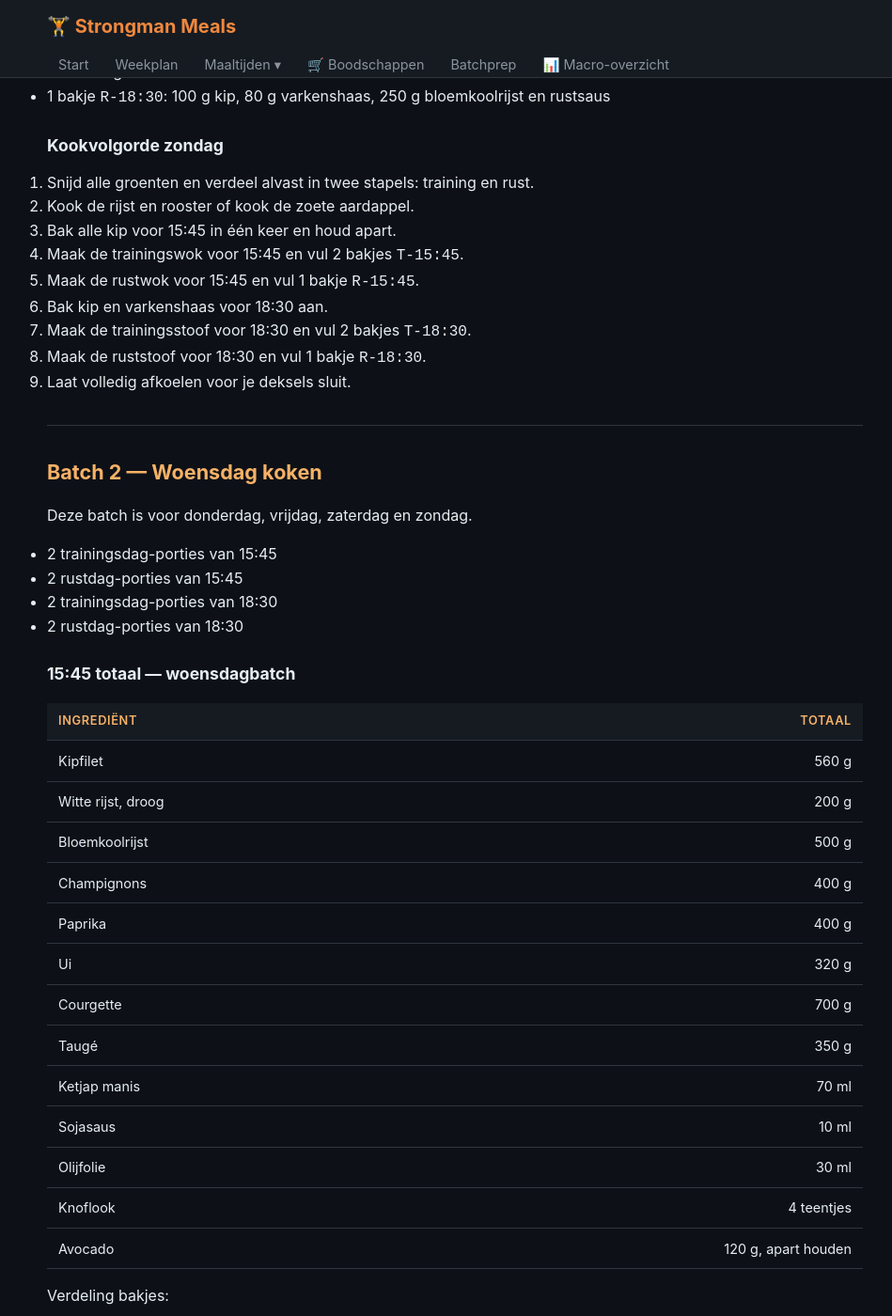
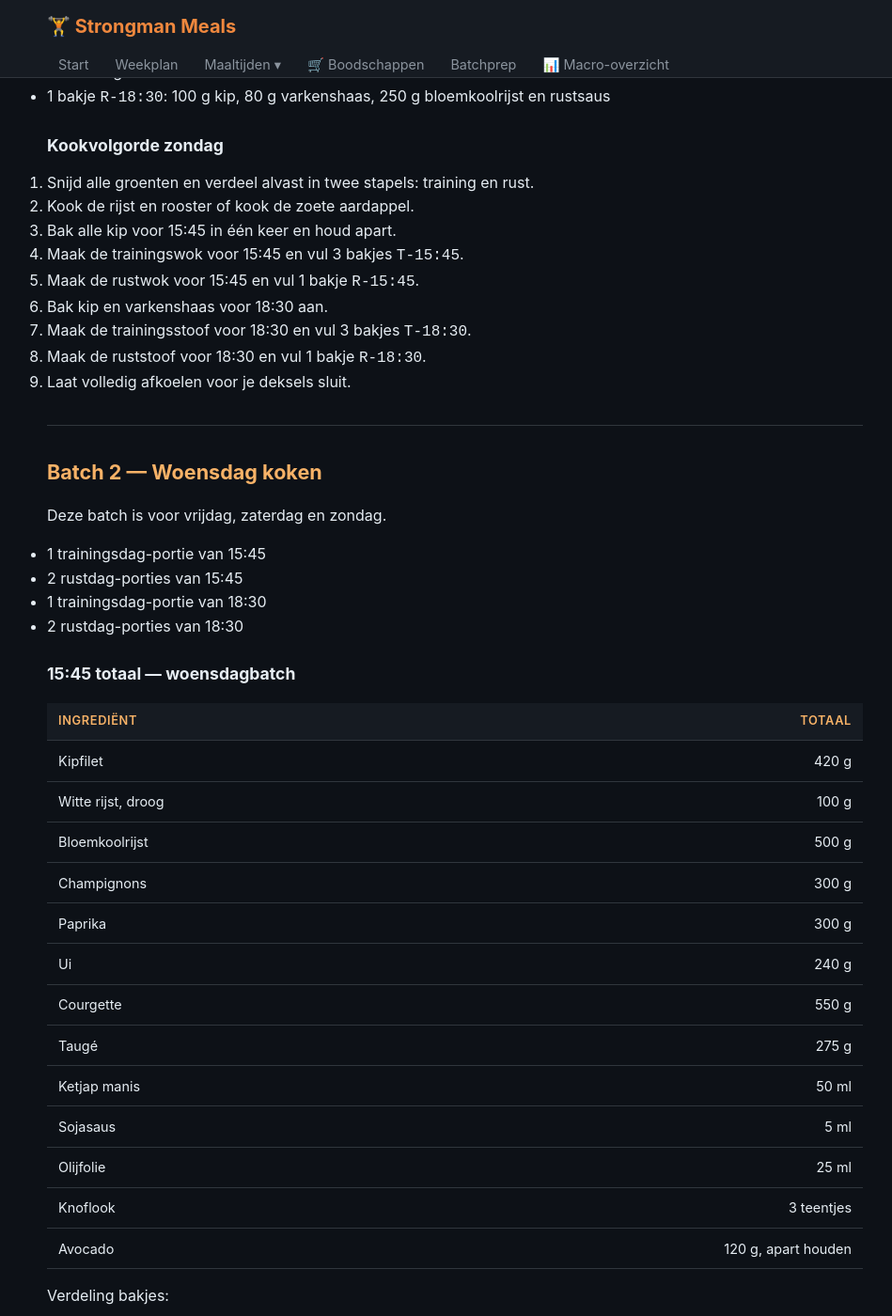
Before and after one commit to Marc013/mealprep, a Jekyll site: the page built from docs/batchprep-1-week.md, in a window 1280 px wide and 1400 px high, scrolled down 2425 px. Shown: the whole window at 94% size, without its empty margins (156-1105 px from the left). Built offline with Jekyll 4.4.1, drawn with Linux system fonts in a browser that asks for light colours; some of the changed text lies outside the part shown.

Commit message:
Booschappenlijsten bijgewerkt.

```diff
--- a/docs/batchprep-1-week.md
+++ b/docs/batchprep-1-week.md
@@ -4,8 +4,8 @@
 
 Deze pagina zet het [Weekplan 1 Week]({{ '/weekplan-1-week' | relative_url }}) om naar twee concrete kookmomenten:
 
-- zondag voor maandag, dinsdag en woensdag
-- woensdag voor donderdag, vrijdag, zaterdag en zondag
+- zondag voor maandag, dinsdag, woensdag en donderdag
+- woensdag voor vrijdag, zaterdag en zondag
 
 Gebruik labels op je bakjes:
 
@@ -20,61 +20,61 @@
 
 ## Batch 1 — Zondag koken
 
-Deze batch is voor maandag, dinsdag en woensdag.
+Deze batch is voor maandag, dinsdag, woensdag en donderdag.
 
-- 2 trainingsdag-porties van 15:45
+- 3 trainingsdag-porties van 15:45
 - 1 rustdag-portie van 15:45
-- 2 trainingsdag-porties van 18:30
+- 3 trainingsdag-porties van 18:30
 - 1 rustdag-portie van 18:30
 
 ### 15:45 totaal — zondagbatch
 
 | Ingrediënt         |             Totaal |
 | :----------------- | -----------------: |
-| Kipfilet           |              420 g |
-| Witte rijst, droog |              200 g |
+| Kipfilet           |              560 g |
+| Witte rijst, droog |              300 g |
 | Bloemkoolrijst     |              250 g |
-| Champignons        |              300 g |
-| Paprika            |              300 g |
-| Ui                 |              240 g |
-| Courgette          |              500 g |
-| Taugé              |              250 g |
-| Ketjap manis       |              55 ml |
-| Sojasaus           |              10 ml |
-| Olijfolie          |              20 ml |
-| Knoflook           |         3 teentjes |
+| Champignons        |              400 g |
+| Paprika            |              400 g |
+| Ui                 |              320 g |
+| Courgette          |              650 g |
+| Taugé              |              325 g |
+| Ketjap manis       |              75 ml |
+| Sojasaus           |              15 ml |
+| Olijfolie          |              25 ml |
+| Knoflook           |         4 teentjes |
 | Avocado            | 60 g, apart houden |
 
 Verdeling bakjes:
 
-- 2 bakjes `T-15:45`: per bakje 140 g kip, 100 g droge rijst gaar gekookt en trainingsgroenten
+- 3 bakjes `T-15:45`: per bakje 140 g kip, 100 g droge rijst gaar gekookt en trainingsgroenten
 - 1 bakje `R-15:45`: 140 g kip, 250 g bloemkoolrijst en rustgroenten
 
 ### 18:30 totaal — zondagbatch
 
 | Ingrediënt             |             Totaal |
 | :--------------------- | -----------------: |
-| Kipfilet               |              300 g |
-| Varkenshaas            |              280 g |
-| Zoete aardappel        |              500 g |
+| Kipfilet               |              400 g |
+| Varkenshaas            |              380 g |
+| Zoete aardappel        |              750 g |
 | Bloemkoolrijst         |              250 g |
-| Kidneybonen, uitgelekt |              230 g |
-| Mais, uitgelekt        |              160 g |
-| Champignons            |              350 g |
-| Paprika                |              300 g |
-| Ui                     |              220 g |
+| Kidneybonen, uitgelekt |              330 g |
+| Mais, uitgelekt        |              240 g |
+| Champignons            |              450 g |
+| Paprika                |              400 g |
+| Ui                     |              300 g |
 | Courgette              |              100 g |
-| Passata                |             380 ml |
-| Ketjap manis           |              40 ml |
-| Olijfolie              |              35 ml |
-| Knoflook               |         3 teentjes |
-| Gerookt paprikapoeder  |               3 tl |
-| Komijn                 |               3 tl |
+| Passata                |             530 ml |
+| Ketjap manis           |              55 ml |
+| Olijfolie              |              45 ml |
+| Knoflook               |         4 teentjes |
+| Gerookt paprikapoeder  |               4 tl |
+| Komijn                 |               4 tl |
 | Avocado                | 70 g, apart houden |
 
 Verdeling bakjes:
 
-- 2 bakjes `T-18:30`: per bakje 100 g kip, 100 g varkenshaas, 250 g zoete aardappel, 100 g kidneybonen, 80 g mais en trainingssaus
+- 3 bakjes `T-18:30`: per bakje 100 g kip, 100 g varkenshaas, 250 g zoete aardappel, 100 g kidneybonen, 80 g mais en trainingssaus
 - 1 bakje `R-18:30`: 100 g kip, 80 g varkenshaas, 250 g bloemkoolrijst en rustsaus
 
 ### Kookvolgorde zondag
@@ -82,10 +82,10 @@
 1. Snijd alle groenten en verdeel alvast in twee stapels: training en rust.
 2. Kook de rijst en rooster of kook de zoete aardappel.
 3. Bak alle kip voor 15:45 in één keer en houd apart.
-4. Maak de trainingswok voor 15:45 en vul 2 bakjes `T-15:45`.
+4. Maak de trainingswok voor 15:45 en vul 3 bakjes `T-15:45`.
 5. Maak de rustwok voor 15:45 en vul 1 bakje `R-15:45`.
 6. Bak kip en varkenshaas voor 18:30 aan.
-7. Maak de trainingsstoof voor 18:30 en vul 2 bakjes `T-18:30`.
+7. Maak de trainingsstoof voor 18:30 en vul 3 bakjes `T-18:30`.
 8. Maak de ruststoof voor 18:30 en vul 1 bakje `R-18:30`.
 9. Laat volledig afkoelen voor je deksels sluit.
 
@@ -93,61 +93,61 @@
 
 ## Batch 2 — Woensdag koken
 
-Deze batch is voor donderdag, vrijdag, zaterdag en zondag.
+Deze batch is voor vrijdag, zaterdag en zondag.
 
-- 2 trainingsdag-porties van 15:45
+- 1 trainingsdag-portie van 15:45
 - 2 rustdag-porties van 15:45
-- 2 trainingsdag-porties van 18:30
+- 1 trainingsdag-portie van 18:30
 - 2 rustdag-porties van 18:30
 
 ### 15:45 totaal — woensdagbatch
 
 | Ingrediënt         |              Totaal |
 | :----------------- | ------------------: |
-| Kipfilet           |               560 g |
-| Witte rijst, droog |               200 g |
+| Kipfilet           |               420 g |
+| Witte rijst, droog |               100 g |
 | Bloemkoolrijst     |               500 g |
-| Champignons        |               400 g |
-| Paprika            |               400 g |
-| Ui                 |               320 g |
-| Courgette          |               700 g |
-| Taugé              |               350 g |
-| Ketjap manis       |               70 ml |
-| Sojasaus           |               10 ml |
-| Olijfolie          |               30 ml |
-| Knoflook           |          4 teentjes |
+| Champignons        |               300 g |
+| Paprika            |               300 g |
+| Ui                 |               240 g |
+| Courgette          |               550 g |
+| Taugé              |               275 g |
+| Ketjap manis       |               50 ml |
+| Sojasaus           |                5 ml |
+| Olijfolie          |               25 ml |
+| Knoflook           |          3 teentjes |
 | Avocado            | 120 g, apart houden |
 
 Verdeling bakjes:
 
-- 2 bakjes `T-15:45`: per bakje 140 g kip, 100 g droge rijst gaar gekookt en trainingsgroenten
+- 1 bakje `T-15:45`: per bakje 140 g kip, 100 g droge rijst gaar gekookt en trainingsgroenten
 - 2 bakjes `R-15:45`: per bakje 140 g kip, 250 g bloemkoolrijst en rustgroenten
 
 ### 18:30 totaal — woensdagbatch
 
 | Ingrediënt             |              Totaal |
 | :--------------------- | ------------------: |
-| Kipfilet               |               400 g |
-| Varkenshaas            |               360 g |
-| Zoete aardappel        |               500 g |
+| Kipfilet               |               300 g |
+| Varkenshaas            |               260 g |
+| Zoete aardappel        |               250 g |
 | Bloemkoolrijst         |               500 g |
-| Kidneybonen, uitgelekt |               260 g |
-| Mais, uitgelekt        |               160 g |
-| Champignons            |               500 g |
-| Paprika                |               400 g |
-| Ui                     |               280 g |
+| Kidneybonen, uitgelekt |               160 g |
+| Mais, uitgelekt        |                80 g |
+| Champignons            |               400 g |
+| Paprika                |               300 g |
+| Ui                     |               200 g |
 | Courgette              |               200 g |
-| Passata                |              460 ml |
-| Ketjap manis           |               50 ml |
-| Olijfolie              |               50 ml |
-| Knoflook               |          4 teentjes |
-| Gerookt paprikapoeder  |                4 tl |
-| Komijn                 |                4 tl |
+| Passata                |              310 ml |
+| Ketjap manis           |               35 ml |
+| Olijfolie              |               40 ml |
+| Knoflook               |          3 teentjes |
+| Gerookt paprikapoeder  |                3 tl |
+| Komijn                 |                3 tl |
 | Avocado                | 140 g, apart houden |
 
 Verdeling bakjes:
 
-- 2 bakjes `T-18:30`: per bakje 100 g kip, 100 g varkenshaas, 250 g zoete aardappel, 100 g kidneybonen, 80 g mais en trainingssaus
+- 1 bakje `T-18:30`: per bakje 100 g kip, 100 g varkenshaas, 250 g zoete aardappel, 100 g kidneybonen, 80 g mais en trainingssaus
 - 2 bakjes `R-18:30`: per bakje 100 g kip, 80 g varkenshaas, 250 g bloemkoolrijst en rustsaus
 
 ### Kookvolgorde woensdag
```
Also changed, not shown: other parts of docs/batchprep-1-week.md (+1 -1 lines), docs/boodschappen-weekplan-1-whatsapp.txt (added, +130 -0 lines), docs/boodschappen.md (+7 -7 lines), docs/weekplan-1-week.md (+1 -1 lines).
